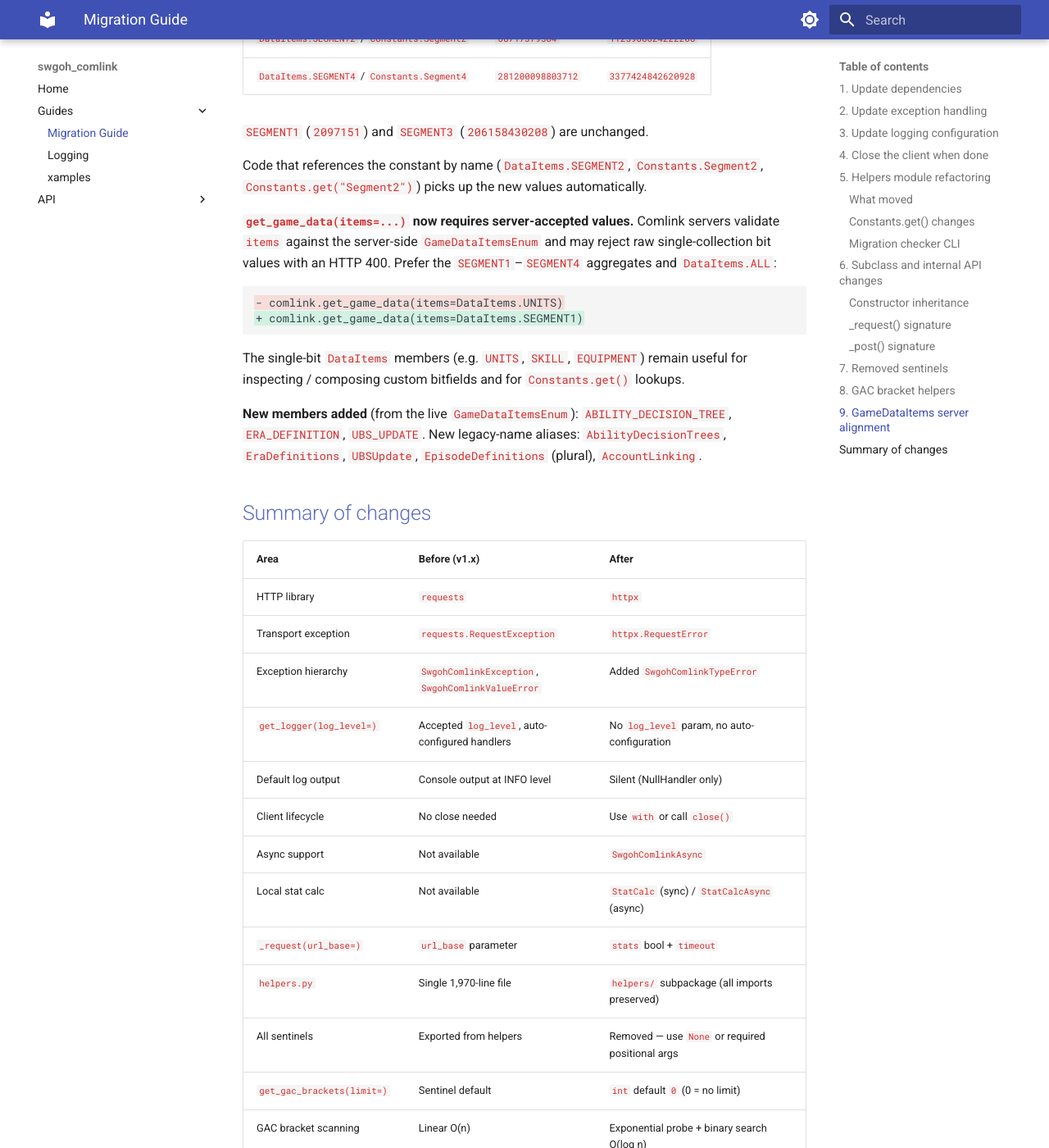
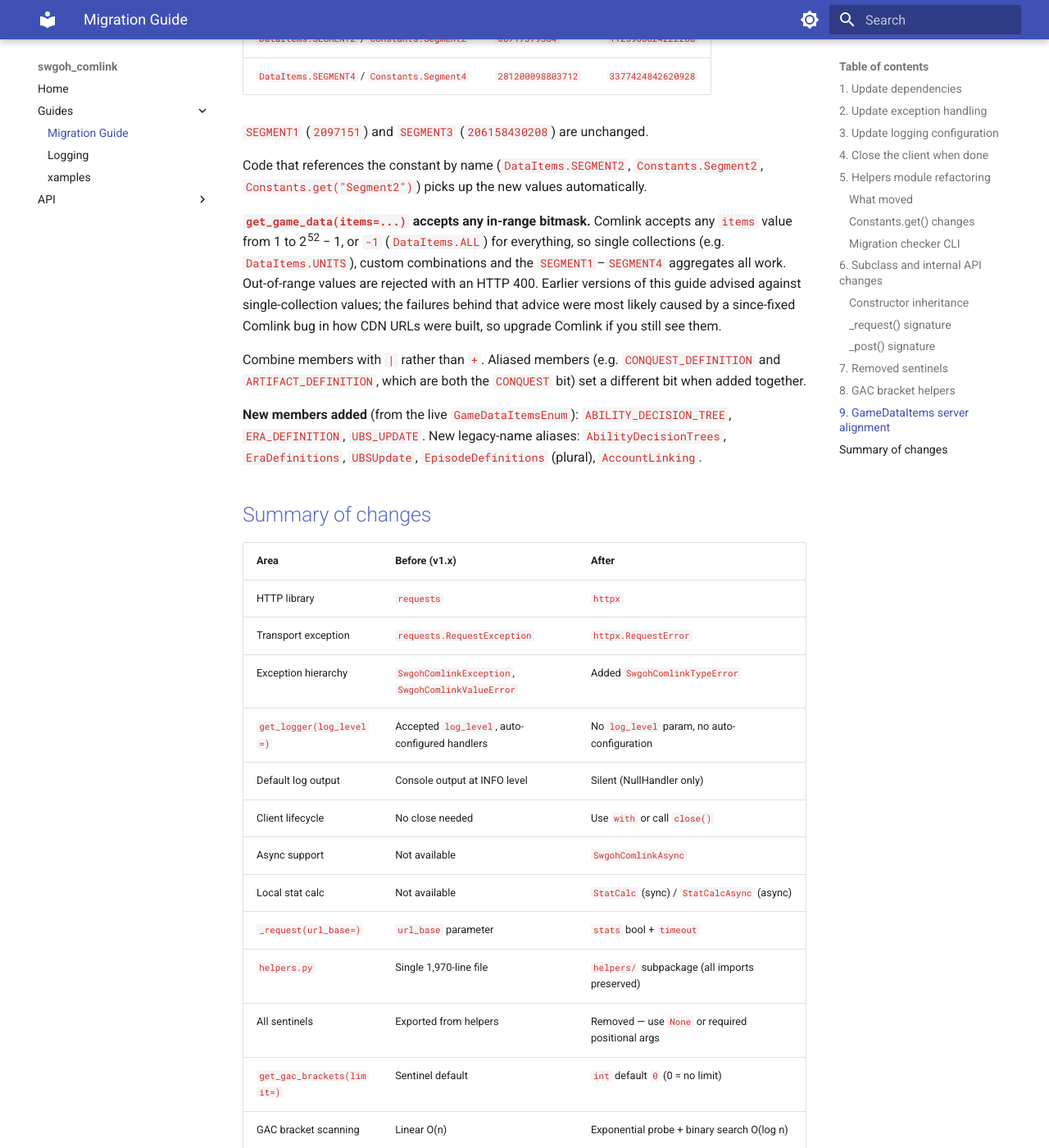
Before and after one commit to swgoh-utils/comlink-python, an MkDocs documentation site: the page built from docs/migration.md, in a window 1280 px wide and 1400 px high, scrolled down 6039 px. Shown: the whole window at 82% size. Built offline with MkDocs 1.6.1 and Material for MkDocs 9.7.7, drawn with Linux system fonts in a browser that asks for light colours; the version menu is left out; some of the changed text lies outside the part shown.

Commit message:
docs(helpers): document single-collection DataItems requests and | combining
Comlink accepts any items bitmask from 1 to 2**52 - 1 (or -1 for
everything); only out-of-range values are rejected with HTTP 400. All 52
single-collection DataItems members were verified against a live
Comlink. The earlier advice to use only SEGMENT1-4 was based on failures
most likely caused by a since-fixed Comlink CDN URL bug.

- Rewrite the DataItems docstring, API docs and migration guide to
  recommend requesting only the collections needed, which is about 5x
  smaller and faster for typical helper use
- Recommend combining members with | instead of +: aliased members share
  a bit, so CONQUEST_DEFINITION + ARTIFACT_DEFINITION requests
  ABILITY_DECISION_TREE
- Update the get_game_data examples and add items/device_platform to the
  README method table

Co-Authored-By: Claude Opus 5.5 <noreply@anthropic.com>

````diff
--- a/docs/migration.md
+++ b/docs/migration.md
@@ -162,14 +162,14 @@ Constants.get("UNITS")            # -> '137438953472' (DataItems name)
 Constants.get("Segment1")         # -> '2097151' (class attribute)
 ```
 
-**Recommendation:** Prefer using `DataItems` enum values directly for type safety, and
-use the segment aggregates (`SEGMENT1`–`SEGMENT4`) when calling `get_game_data()` — see
+**Recommendation:** Prefer using `DataItems` enum values directly for type safety, request
+only the collections you need, and combine members with `|` — see
 [GameDataItems server alignment](#9-gamedataitems-server-alignment) below:
 
 ```python
 from swgoh_comlink.helpers import DataItems
 
-items = DataItems.SEGMENT1 + DataItems.SEGMENT2
+items = DataItems.SKILL | DataItems.EQUIPMENT
 data = comlink.get_game_data(items=items)
 ```
 
@@ -283,18 +283,17 @@ in your own code (rather than referencing the constants by name), update them:
 Code that references the constant by name (`DataItems.SEGMENT2`, `Constants.Segment2`,
 `Constants.get("Segment2")`) picks up the new values automatically.
 
-**`get_game_data(items=...)` now requires server-accepted values.** Comlink servers
-validate `items` against the server-side `GameDataItemsEnum` and may reject raw
-single-collection bit values with an HTTP 400. Prefer the `SEGMENT1`–`SEGMENT4`
-aggregates and `DataItems.ALL`:
+**`get_game_data(items=...)` accepts any in-range bitmask.** Comlink accepts any
+`items` value from 1 to 2<sup>52</sup> − 1, or `-1` (`DataItems.ALL`) for everything,
+so single collections (e.g. `DataItems.UNITS`), custom combinations and the
+`SEGMENT1`–`SEGMENT4` aggregates all work. Out-of-range values are rejected with an
+HTTP 400. Earlier versions of this guide advised against single-collection values;
+the failures behind that advice were most likely caused by a since-fixed Comlink bug
+in how CDN URLs were built, so upgrade Comlink if you still see them.
 
-```diff
-- comlink.get_game_data(items=DataItems.UNITS)
-+ comlink.get_game_data(items=DataItems.SEGMENT1)
-```
-
-The single-bit `DataItems` members (e.g. `UNITS`, `SKILL`, `EQUIPMENT`) remain useful
-for inspecting / composing custom bitfields and for `Constants.get()` lookups.
+Combine members with `|` rather than `+`. Aliased members (e.g. `CONQUEST_DEFINITION`
+and `ARTIFACT_DEFINITION`, which are both the `CONQUEST` bit) set a different bit when
+added together.
 
 **New members added** (from the live `GameDataItemsEnum`): `ABILITY_DECISION_TREE`,
 `ERA_DEFINITION`, `UBS_UPDATE`. New legacy-name aliases: `AbilityDecisionTrees`,
@@ -320,4 +319,4 @@ for inspecting / composing custom bitfields and for `Constants.get()` lookups.
 | Migration checker | Not available | `swgoh-migrate` CLI / `python -m swgoh_comlink.migrate` |
 | `DataItems.SEGMENT2` value | `68717379584` | `1125968624222208` (server-aligned) |
 | `DataItems.SEGMENT4` value | `281200098803712` | `3377424842620928` (server-aligned) |
-| `get_game_data(items=)` single-bit values | Accepted | Rejected (HTTP 400); use segment aggregates |
+| `get_game_data(items=)` values | Any bitmask | Any bitmask from 1 to 2<sup>52</sup> − 1, or `-1`; out of range → HTTP 400 |
````
Also changed, not shown: README.md (+1 -1 lines), docs/api/helpers.md (+24 -9 lines), 3 other files.
